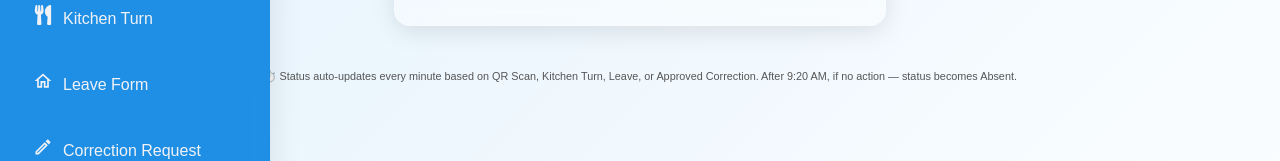
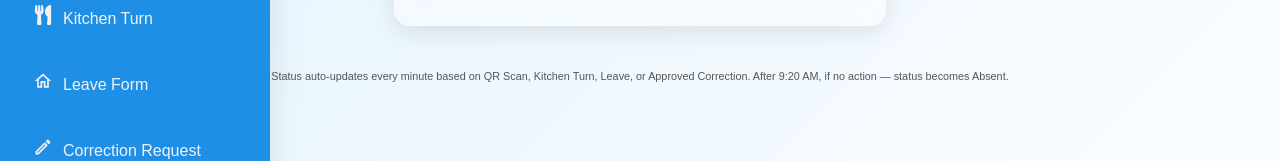
Before and after one commit to mahiawasthi23/attendance_frontend, a React (Vite) app: page /student-dashboard in a window 1280 px wide. Shown: the part 266-427 px from the top of the page. Built offline with nearby package versions, Linux system fonts and the light colour scheme.

Commit message:
remove space

```diff
--- a/src/Dashboard/StudentDashboard.jsx
+++ b/src/Dashboard/StudentDashboard.jsx
@@ -114,7 +114,7 @@ const StudentDashboard = () => {
 
         <div className="student-note">
           <small>
-            ⏱️ Status auto-updates every minute based on QR Scan, Kitchen Turn,
+            Status auto-updates every minute based on QR Scan, Kitchen Turn,
             Leave, or Approved Correction. After 9:20 AM, if no action — status
             becomes Absent.
           </small>
```
